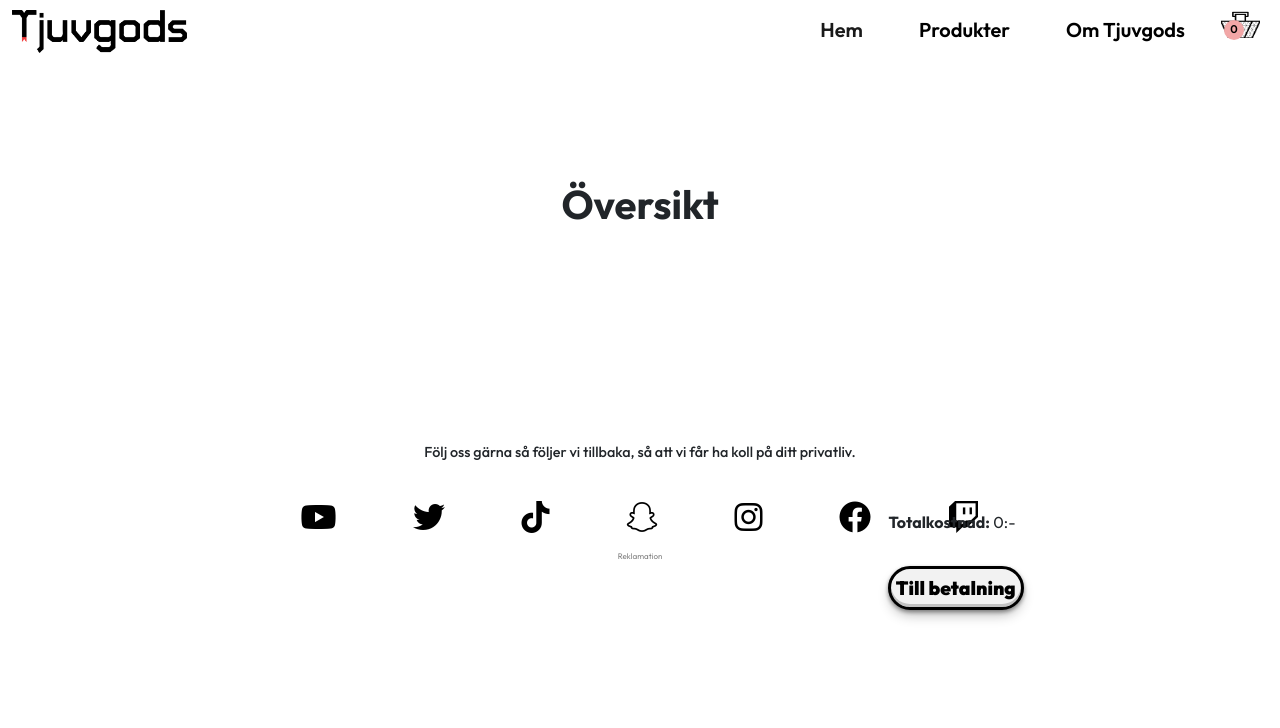
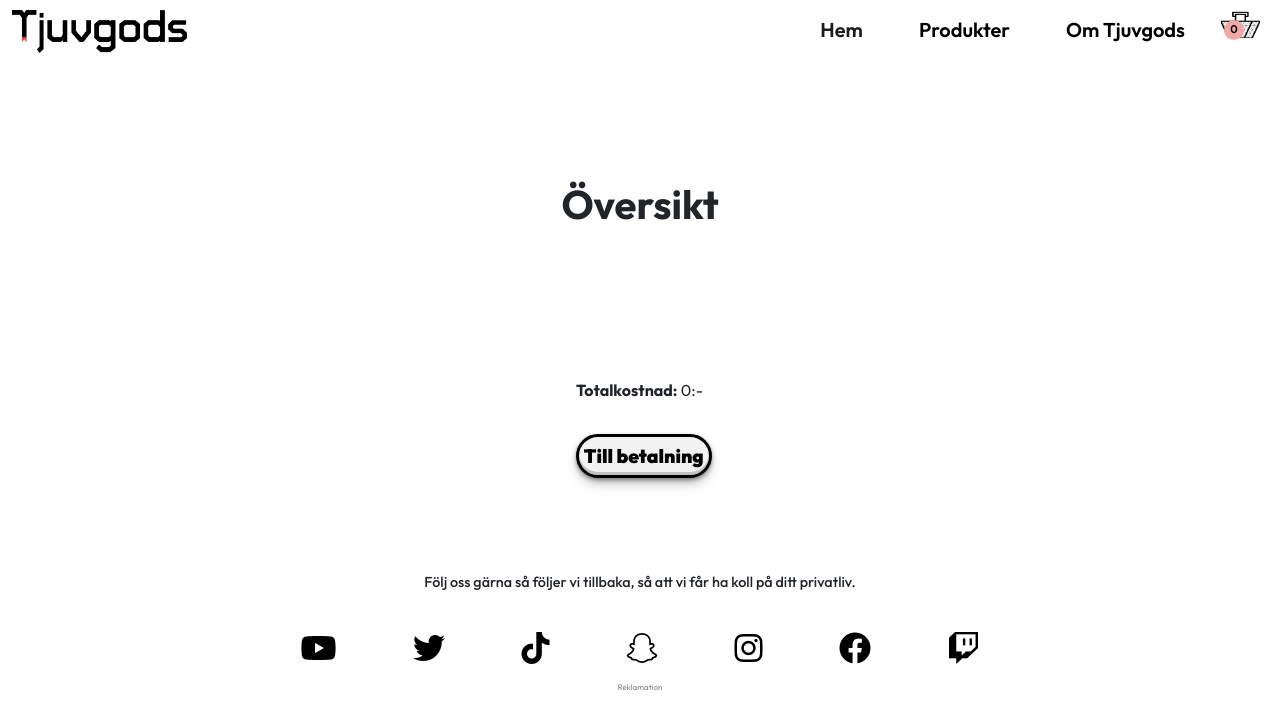
Before and after one commit to PhilipSamuelsson/Tjuvjakt, a Vue app: page /summary in a window 1280 px wide. Shown: the top 728 px of the page. Built offline with nearby package versions, Linux system fonts and the light colour scheme; a web font is replaced by a local one.

Commit message:
En del av den har fixat

```diff
--- a/src/components/SummaryItems.vue
+++ b/src/components/SummaryItems.vue
@@ -123,6 +123,7 @@ export default {
     height: 0.3em;
     background-color: black;
     margin-bottom: 1em;
+    width: 150px;
 }
 
 img {
--- a/src/views/SummaryView.vue
+++ b/src/views/SummaryView.vue
@@ -1,6 +1,21 @@
 <template>
   <h2>Översikt</h2>
-  <div class="kontägner">
+
+
+  <!-- <div class="container" style=" display: flex; flex-wrap: wrap; justify-content:space-between;">
+  <div class="kontägner"  style=" display:flex; flex-direction:column; width:50%; padding:10px;"
+> -->
+
+<div class="container">
+  <div class="kontägner" style=" display: grid;   grid-template-columns: repeat(2,1fr);"
+>
+    <!-- <div class="container" style=" display:grid; grid-template-columns: repeat(auto-fit,minmax(300px,1fr)) grid-gap:10px; margin:auto;">
+  <div class="kontägner"  style=" display:grid; grid-template-columns: repeat(2,1fr) grid-gap:5px;"
+> -->
+
+
+
+  <!-- <div class="kontägner"> -->
     <SummaryItems
       v-for="cartItem in cartList"
       :key="cartItem.id"
@@ -14,7 +29,7 @@
       :product="cartItem"
       :beskrivning="cartItem.description"
     />
-  </div>
+  </div></div>
   <div class="till-betalning">
     <p><b>Totalkostnad:</b> {{ getCartTotal }}:-</p>
     <RouterLink to="/checkout">
@@ -64,19 +79,28 @@ h2 {
   padding-left: 50%;
   margin-top: 30px;
 }
+.container{
+  width: 100%;
+}
 .kontägner {
   width: 80%;
 }
-
+@media (min-width: 375px){
+  .till-betalning {
+position: relative;
+    right: 15%;}
+}
 @media (min-width: 950px) {
   .kontägner {
     width: 50%;
   }
   .till-betalning {
-    position: absolute;
+    /* position: absolute; */
+    position: relative;
     top: 60%;
     right: 5%;
-    padding-right: 15vw;
+    /* padding-right: 15vw;
+    bottom: 10px; */
   }
 }
 /* .button-89 { */
```
